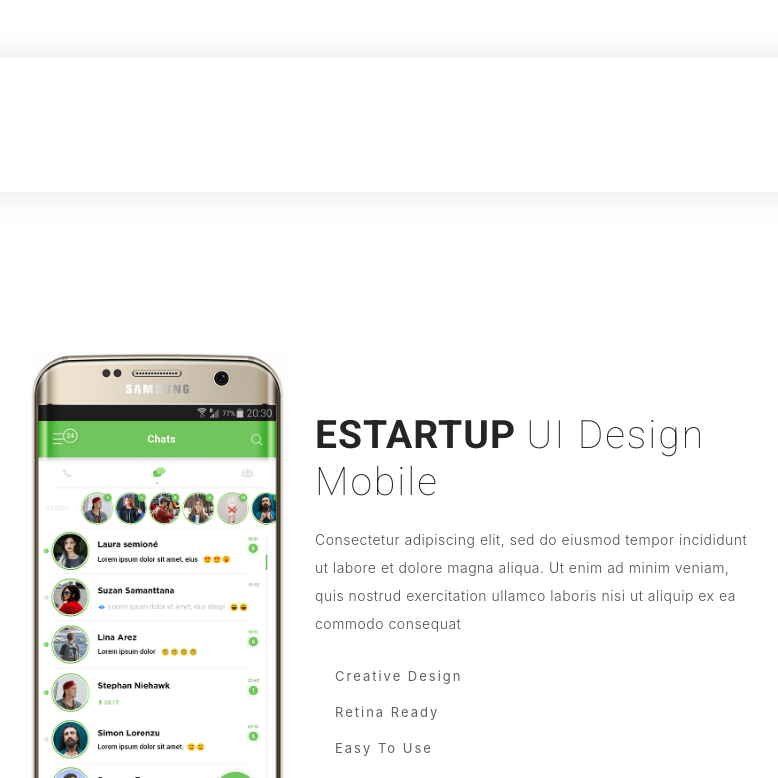
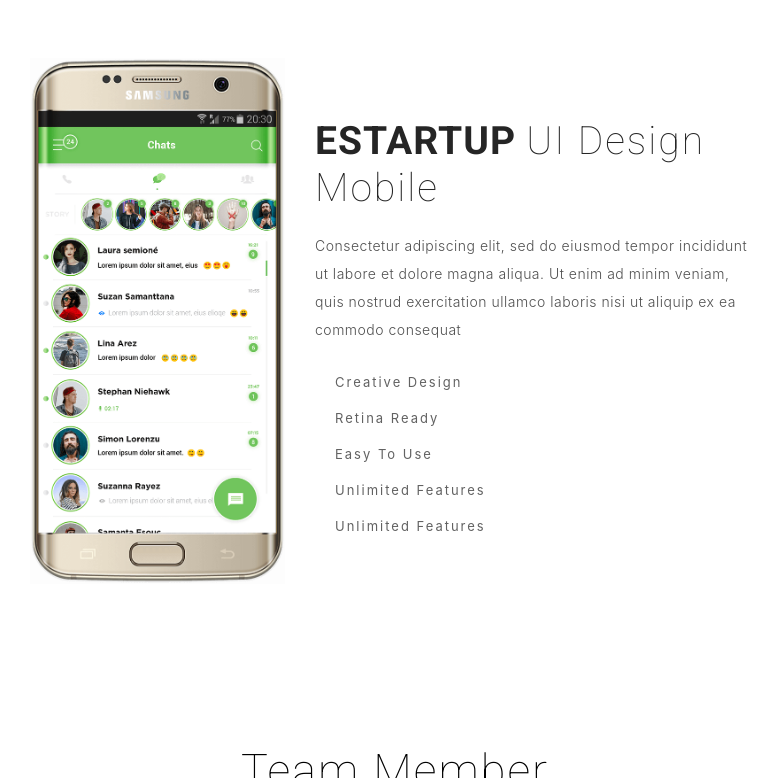
Before and after one commit to gregsoares/AgencyTemplate, a React (Create React App) app in the folder client/: page / in a window 1280 px wide. Shown: the part 1786-2564 px from the top of the page, without its empty margins (245-1023 px from the left). Built offline with nearby package versions, Linux system fonts and the light colour scheme; some icons are missing.

Commit message:
-Testimonials +Firebase deployment

```diff
--- a/client/public/index.html
+++ b/client/public/index.html
@@ -1,32 +1,38 @@
 <!DOCTYPE html>
 <html lang="en">
   <head>
-  <meta charset="utf-8">
+    <meta charset="utf-8" />
     <title>YourERSolution</title>
-  <meta content="width=device-width, initial-scale=1.0" name="viewport">
-  <meta content="" name="keywords">
-  <meta content="" name="description">
+    <meta content="width=device-width, initial-scale=1.0" name="viewport" />
+    <meta content="" name="keywords" />
+    <meta content="" name="description" />
 
     <!-- Favicons -->
-  <link href="img/favicon.png" rel="icon">
-  <link href="img/apple-touch-icon.png" rel="apple-touch-icon">
+    <link href="img/favicon.png" rel="icon" />
+    <link href="img/apple-touch-icon.png" rel="apple-touch-icon" />
 
     <!-- Google Fonts -->
-  <link href="https://fonts.googleapis.com/css?family=Open+Sans:300,300i,400,400i,700,700i|Roboto:100,300,400,500,700|Philosopher:400,400i,700,700i" rel="stylesheet">
+    <link
+      href="https://fonts.googleapis.com/css?family=Open+Sans:300,300i,400,400i,700,700i|Roboto:100,300,400,500,700|Philosopher:400,400i,700,700i"
+      rel="stylesheet"
+    />
 
     <!-- Bootstrap css -->
     <!-- <link rel="stylesheet" href="css/bootstrap.css"> -->
-  <link href="lib/bootstrap/css/bootstrap.min.css" rel="stylesheet">
+    <link href="lib/bootstrap/css/bootstrap.min.css" rel="stylesheet" />
 
     <!-- Libraries CSS Files -->
-  <link href="lib/owlcarousel/assets/owl.carousel.min.css" rel="stylesheet">
-  <link href="lib/owlcarousel/assets/owl.theme.default.min.css" rel="stylesheet">
-  <link href="lib/font-awesome/css/font-awesome.min.css" rel="stylesheet">
-  <link href="lib/animate/animate.min.css" rel="stylesheet">
-  <link href="lib/modal-video/css/modal-video.min.css" rel="stylesheet">
+    <link href="lib/owlcarousel/assets/owl.carousel.min.css" rel="stylesheet" />
+    <link
+      href="lib/owlcarousel/assets/owl.theme.default.min.css"
+      rel="stylesheet"
+    />
+    <link href="lib/font-awesome/css/font-awesome.min.css" rel="stylesheet" />
+    <link href="lib/animate/animate.min.css" rel="stylesheet" />
+    <link href="lib/modal-video/css/modal-video.min.css" rel="stylesheet" />
 
     <!-- Main Stylesheet File -->
-  <link href="css/style.css" rel="stylesheet">
+    <link href="css/style.css" rel="stylesheet" />
 
     <!-- =======================================================
     Theme Name: eStartup
@@ -36,7 +42,7 @@
   ======================================================= -->
   </head>
 
-<body id="root" >
-
+  <body id="root">
+    <content id="app"></content>
   </body>
 </html>
--- a/client/src/App.js
+++ b/client/src/App.js
@@ -9,7 +9,7 @@ import Newsletter from "./Components/Newsletter/Newsletter";
 import PriceTable from "./Components/PriceTable/PriceTable";
 import ScreenShots from "./Components/ScreenShots/ScreenShots";
 import Team from "./Components/Team/Team";
-import Testimonials from "./Components/Testimonials/Testimonials";
+// import Testimonials from "./Components/Testimonials/Testimonials";
 import TopHeader from "./Components/TopHeader/TopHeader";
 import TopHero from "./Components/TopHero/TopHero";
 import Video from "./Components/Video/Video";
@@ -28,32 +28,32 @@ class App extends Component {
       },
     };
 
-    const testimonials = [
-      {
-        title: "Works as expected",
-        text:
-          " Simply dummy text of the printing and typesetting industry. Lorem Ipsum has been the industry's standard dummy text ever since the 1500s, when an unknown printer took a galley of type and scrambled it to make a type specimen book. It has survived not only five centuries.",
-        authorName: "Greg Soares",
-        authorPosition: "User",
-        key: 0,
-      },
-      {
-        title: "Testimonial Two",
-        text:
-          "Simply dummy text of the printing and typesetting industry. Lorem Ipsum has been the industry's standard dummy text ever since the 1500s, when an unknown printer took a galley of type and scrambled it to make a type specimen book. It has survived not only five centuries.",
-        authorName: "Greg Soares",
-        authorPosition: "Dev guy",
-        key: 1,
-      },
-      {
-        title: "T1",
-        text:
-          "Lorem Ipsum is simply dummy text of the printing and typesetting industry. Lorem Ipsum has been the industry's standard dummy text ever since the 1500s, when an unknown printer took a galley of type and scrambled it to make a type specimen book. It has survived not only five centuries.",
-        authorName: "Thoman Henderson",
-        authorPosition: "Manager",
-        key: 2,
-      },
-    ];
+    // const testimonials = [
+    //   {
+    //     title: "Works as expected",
+    //     text:
+    //       " Simply dummy text of the printing and typesetting industry. Lorem Ipsum has been the industry's standard dummy text ever since the 1500s, when an unknown printer took a galley of type and scrambled it to make a type specimen book. It has survived not only five centuries.",
+    //     authorName: "Greg Soares",
+    //     authorPosition: "User",
+    //     key: 0,
+    //   },
+    //   {
+    //     title: "Testimonial Two",
+    //     text:
+    //       "Simply dummy text of the printing and typesetting industry. Lorem Ipsum has been the industry's standard dummy text ever since the 1500s, when an unknown printer took a galley of type and scrambled it to make a type specimen book. It has survived not only five centuries.",
+    //     authorName: "Greg Soares",
+    //     authorPosition: "Dev guy",
+    //     key: 1,
+    //   },
+    //   {
+    //     title: "T1",
+    //     text:
+    //       "Lorem Ipsum is simply dummy text of the printing and typesetting industry. Lorem Ipsum has been the industry's standard dummy text ever since the 1500s, when an unknown printer took a galley of type and scrambled it to make a type specimen book. It has survived not only five centuries.",
+    //     authorName: "Thoman Henderson",
+    //     authorPosition: "Manager",
+    //     key: 2,
+    //   },
+    // ];
 
     return (
       <React.Fragment>
@@ -69,7 +69,7 @@ class App extends Component {
           iconThree={icons.iconThree}
         />
         <Features />
-        <Testimonials content={testimonials} />
+        {/* <Testimonials content={testimonials} /> */}
         <AboutUs />
         <Team />
         <Video />
--- a/client/src/index.js
+++ b/client/src/index.js
@@ -6,7 +6,7 @@ ReactDOM.render(
   <React.StrictMode>
     <App />
   </React.StrictMode>,
-  document.getElementById("root")
+  document.getElementById("app")
 );
 
 serviceWorker.unregister();
```
Also changed, not shown: client/firebase.json (added), 1 other file (tests, documents, lock files or other folders). Lines whose indentation alone changed are shown as unchanged.
